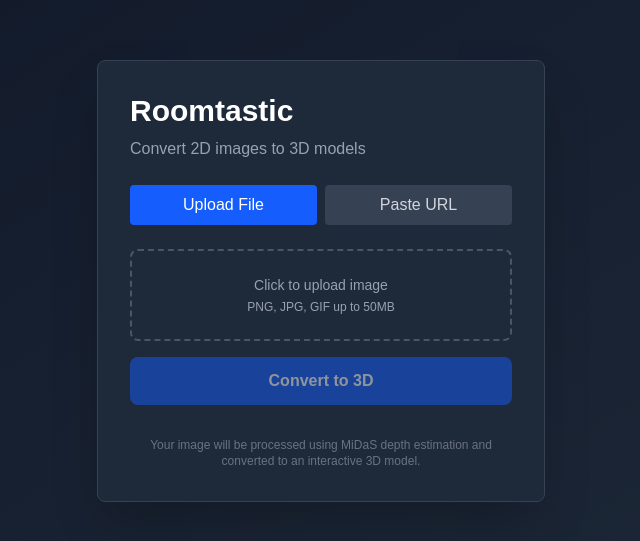
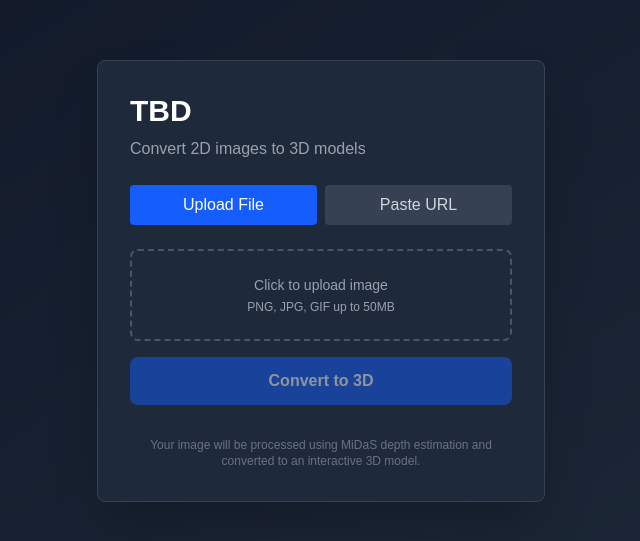
Before and after one commit to nuthanan06/roomtastic, a Next.js app in the folder frontend/: page / in a window 1280 px wide. Shown: the part 119-660 px from the top of the page, without its empty margins (319-959 px from the left). Built offline with nearby package versions, Linux system fonts and the light colour scheme.

Commit message:
fixed up 2D to 3D modelling

```diff
--- a/frontend/components/ImageUploader.tsx
+++ b/frontend/components/ImageUploader.tsx
@@ -136,7 +136,7 @@
   return (
     <div className="min-h-screen bg-gradient-to-br from-gray-900 to-gray-800 flex items-center justify-center p-4">
       <div className="w-full max-w-md bg-gray-800 rounded-lg shadow-2xl p-8 border border-gray-700">
-        <h1 className="text-3xl font-bold text-white mb-2">Roomtastic</h1>
+        <h1 className="text-3xl font-bold text-white mb-2">TBD</h1>
         <p className="text-gray-400 mb-6">Convert 2D images to 3D models</p>
 
         {/* Toggle between File and URL modes */}
```
